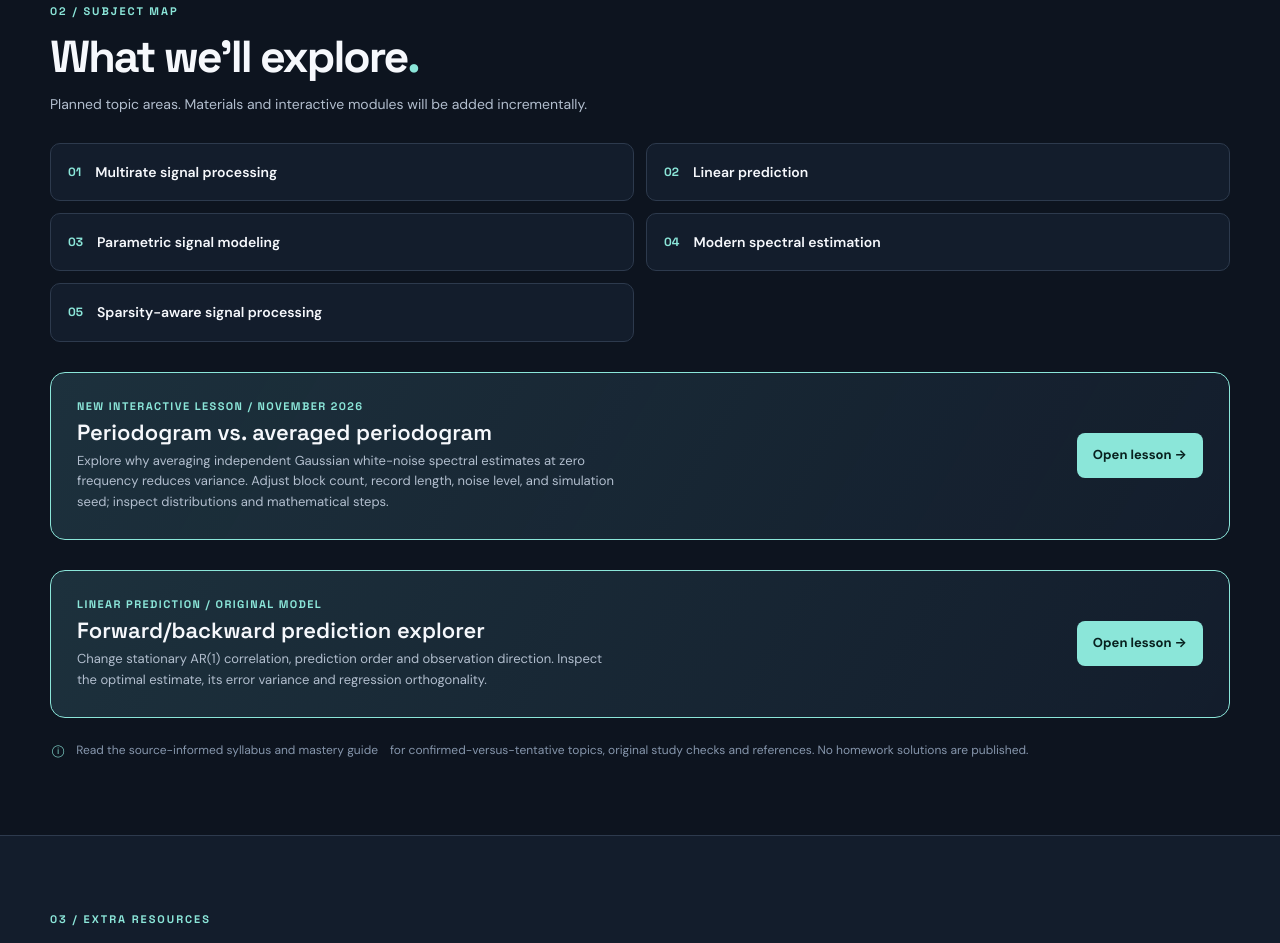
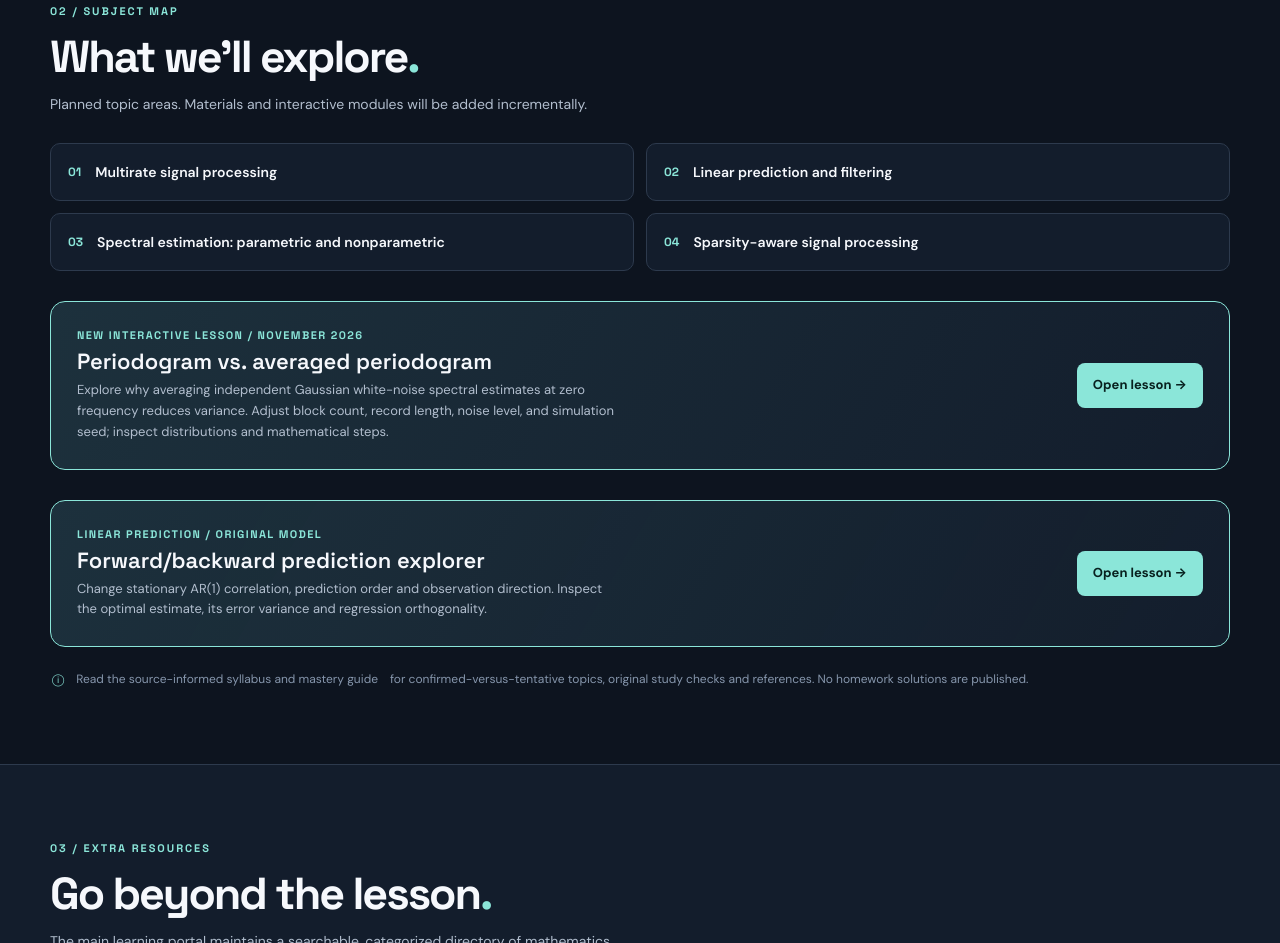
Before and after one commit to RHHanson-UMD/ENEE-630, a website: page site/index.html in a window 1280 px wide. Shown: the part 1211-2154 px from the top of the page. Drawn offline with Linux system fonts and the light colour scheme.

Commit message:
fix: align homepage topic map with four syllabus pillars

```diff
--- a/site/index.html
+++ b/site/index.html
@@ -16,7 +16,7 @@
  <div class="path-card"><div class="step">02 / EXPERIMENT</div><h3>Interactive explorers</h3><p>Change parameters and see how the mathematics, intermediate states, and algorithms respond.</p><span class="status">Interactive examples</span></div>
  <div class="path-card"><div class="step">03 / VALIDATE</div><h3>Released walkthroughs</h3><p>Original guided solutions are published only after official release and permission to share.</p><span class="status">Release-gated content</span></div></div>
  </div></section>
- <section class="course-section" id="topics"><div class="container"><div class="section-label">02 / SUBJECT MAP</div><h2>What we'll explore<span class="period">.</span></h2><p class="section-copy">Planned topic areas. Materials and interactive modules will be added incrementally.</p><div class="topics"><div class="topic"><span>01</span>Multirate signal processing</div><div class="topic"><span>02</span>Linear prediction</div><div class="topic"><span>03</span>Parametric signal modeling</div><div class="topic"><span>04</span>Modern spectral estimation</div><div class="topic"><span>05</span>Sparsity-aware signal processing</div></div>
+ <section class="course-section" id="topics"><div class="container"><div class="section-label">02 / SUBJECT MAP</div><h2>What we'll explore<span class="period">.</span></h2><p class="section-copy">Planned topic areas. Materials and interactive modules will be added incrementally.</p><div class="topics"><div class="topic"><span>01</span>Multirate signal processing</div><div class="topic"><span>02</span>Linear prediction and filtering</div><div class="topic"><span>03</span>Spectral estimation: parametric and nonparametric</div><div class="topic"><span>04</span>Sparsity-aware signal processing</div></div>
  <div class="demo-card"><div><div class="demo-kicker">NEW INTERACTIVE LESSON / NOVEMBER 2026</div><h3>Periodogram vs. averaged periodogram</h3><p>Explore why averaging independent Gaussian white-noise spectral estimates at zero frequency reduces variance. Adjust block count, record length, noise level, and simulation seed; inspect distributions and mathematical steps.</p></div><a class="demo-btn" href="./visualizations/periodogram.html">Open lesson &rarr;</a></div>
  <div class="demo-card"><div><div class="demo-kicker">LINEAR PREDICTION / ORIGINAL MODEL</div><h3>Forward/backward prediction explorer</h3><p>Change stationary AR(1) correlation, prediction order and observation direction. Inspect the optimal estimate, its error variance and regression orthogonality.</p></div><a class="demo-btn" href="./visualizations/prediction.html">Open lesson &rarr;</a></div>
  <div class="note-row"><span aria-hidden="true">&#9432;</span> <a href="./learning-guide.html">Read the source-informed syllabus and mastery guide</a> for confirmed-versus-tentative topics, original study checks and references. No homework solutions are published.</div>
```
